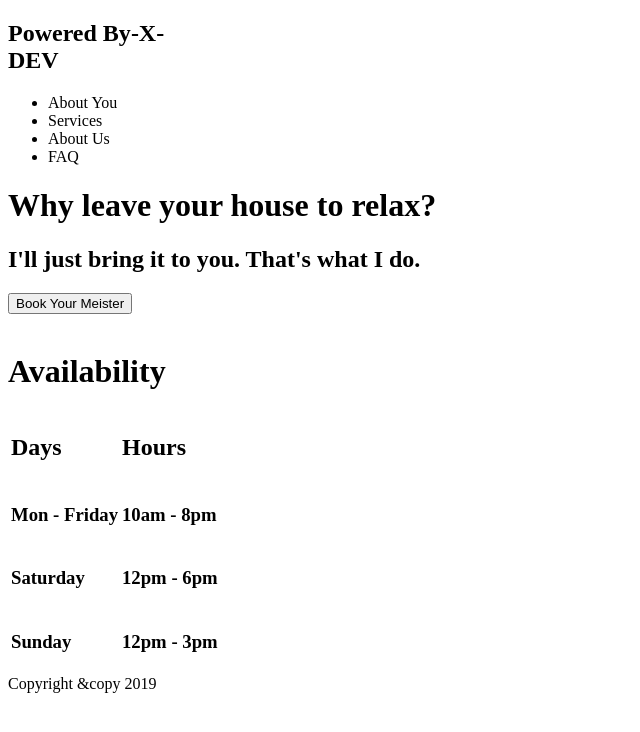
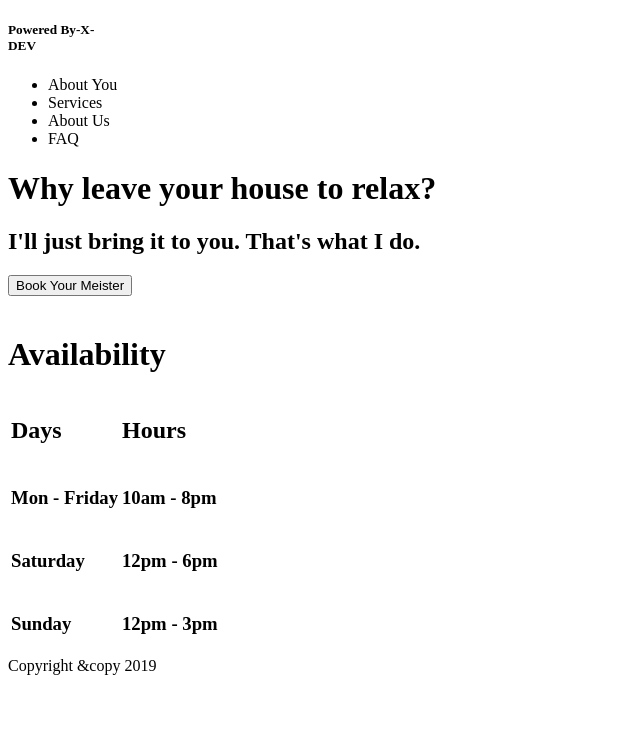
Before and after one commit to ahkiemcm/MassageMeisterReact, a React (Create React App) app in the folder client/: page / in a window 1280 px wide. Shown: the top 732 px of the page, without its empty margins (0-640 px from the left). Built offline with nearby package versions, Linux system fonts and the light colour scheme.

Commit message:
#3: Ran into some trouble with input tags.

```diff
--- a/client/package.json
+++ b/client/package.json
@@ -5,6 +5,7 @@
   "dependencies": {
     "react": "^16.8.6",
     "react-dom": "^16.8.6",
+    "react-router-dom": "^5.0.1",
     "react-scripts": "3.0.1"
   },
   "scripts": {
--- a/client/src/App.js
+++ b/client/src/App.js
@@ -1,25 +1,34 @@
 import React from "react";
+import { BrowserRouter as Router, Route, Link, Switch } from "react-router-dom";
+
 import Homepage from "./components/Homepage";
 import Nav from "./components/Nav";
+import Booking from "./components/Booking";
 
 //Will use styled components for logo
 
 function App() {
   return (
-    <div className="App">
+    <Router className="App">
       <div className="x-dev" label="x-dev brand">
-        <h2>
+        <h5>
           Powered By
           <span id="x-spin" label="x-dev animation">
             -X-
           </span>
           <br />
           DEV
-        </h2>
+        </h5>
       </div>
+
+      <Link>{/* logo */}</Link>
       <Nav />
-      <Homepage />
-    </div>
+
+      <Switch>
+        <Route exact path="/booking" component={Booking} />
+        <Route path="/" component={Homepage} />
+      </Switch>
+    </Router>
   );
 }
 
--- a/client/src/components/Booking.js
+++ b/client/src/components/Booking.js
@@ -6,20 +6,16 @@ class Booking extends Component {
       <div className="booking">
         <h1>BOOK A MASSAGE</h1>
         <form name="general-info">
-          <tbody>
-            <td>
+          <div>
             First Name:
             <input type="text" className="biggerText">
               First Name
             </input>
-            </td>
-            <td>
             Last Name:
             <input type="text" className="biggerText">
               Last Name
             </input>
-            </td>
-          </tbody>
+          </div>
         </form>
       </div>
     );
```
Also changed, not shown: 1 other file (tests, documents, lock files or other folders). Lines whose indentation alone changed are shown as unchanged.
